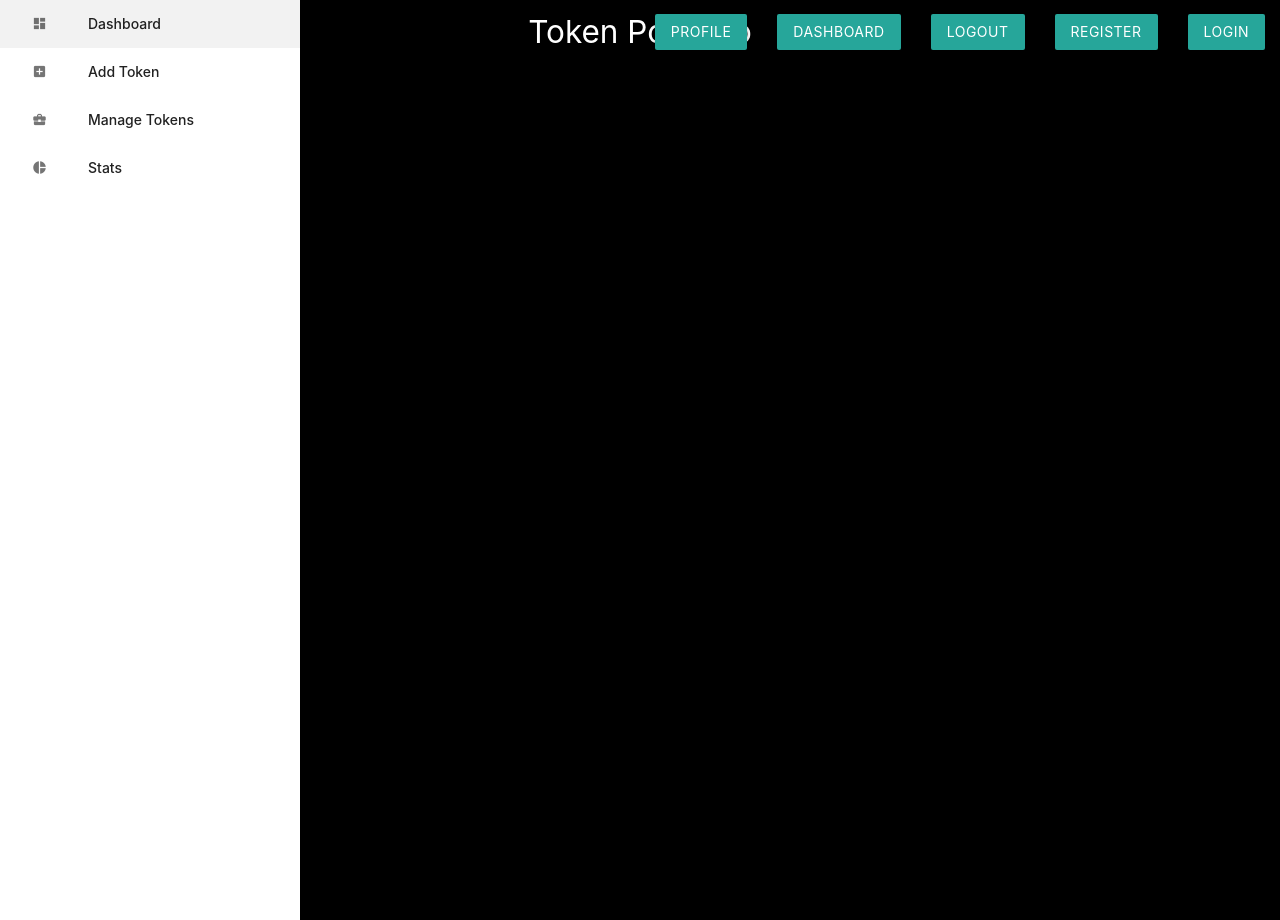
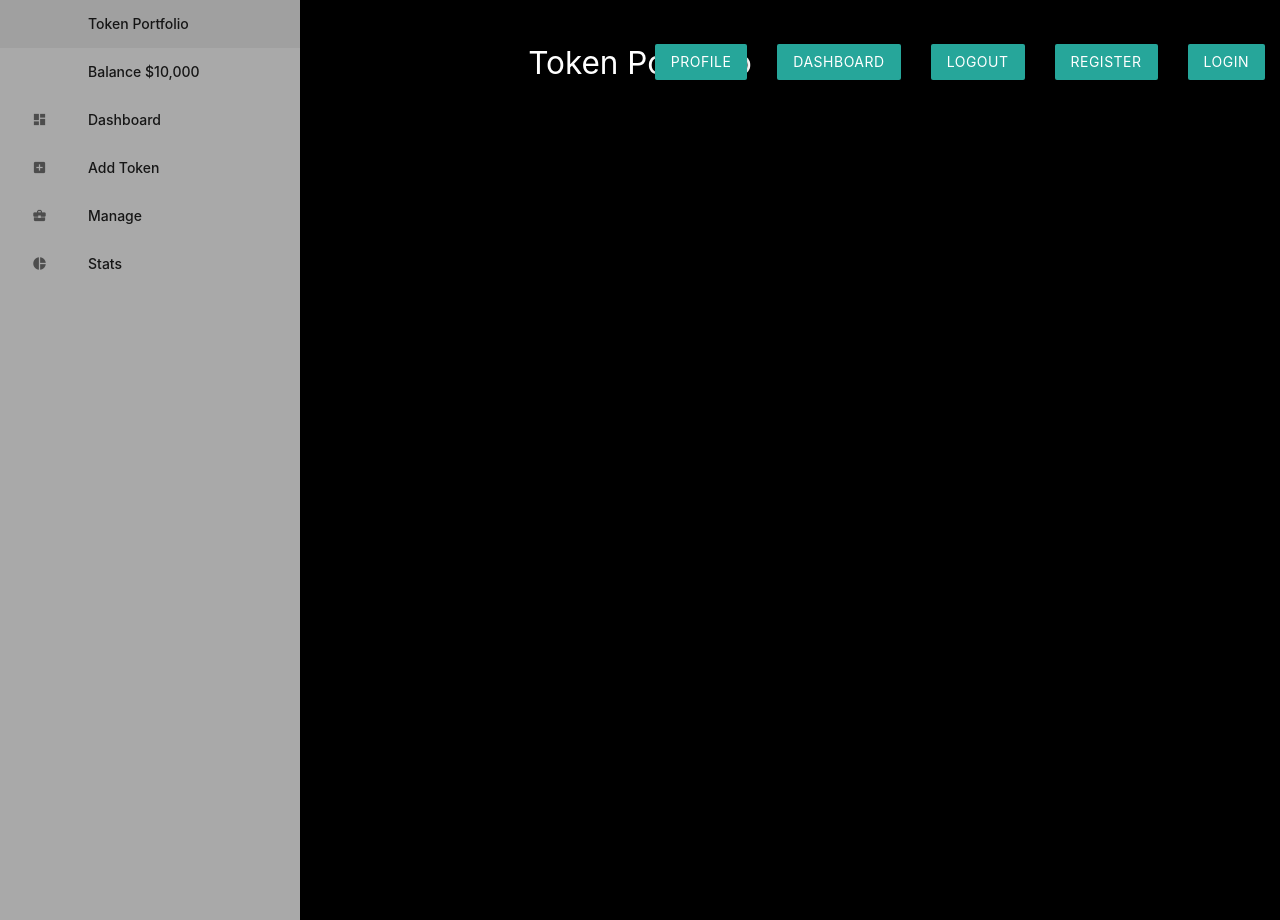
Before and after one commit to John-E5/ETH-Tokens-Tracker, a Flask app: page /add_token in a window 1280 px wide. Run offline with Flask 2, Linux system fonts and the light colour scheme.

Commit message:
Added styles for sidenav and fixed trigger

```diff
--- a/app/static/css/style.css
+++ b/app/static/css/style.css
@@ -3,7 +3,29 @@
     color: white;
 }
 
+.material-icons {
+    color: white;
+}
+
+
 nav {
     background-color: black;
     color: darkblue;
 }
+/*---------------------------------------------------------sidenav*/
+header, main, footer {
+    padding-left: 300px;
+}
+
+
+.sidenav {
+    color: white;
+    background-color: darkgrey;
+}
+
+
+@media only screen and (max-width : 992px) {
+    header, main, footer {
+        padding-left: 0;
+    }
+}
--- a/app/templates/base.html
+++ b/app/templates/base.html
@@ -8,8 +8,8 @@
     <link rel="stylesheet" href="{{ url_for('static', filename='css/style.css') }}">
 </head>
 <body>
+    {% include 'includes/_sidenav.html' %}
     {% include 'includes/_navbar.html' %}
-    {% include 'includes/_sidenav.html' %}
     {% block body %}
     {% endblock %}
 
--- a/app/templates/includes/_sidenav.html
+++ b/app/templates/includes/_sidenav.html
@@ -1,10 +1,9 @@
-<div>
 <ul id="slide-out" class="sidenav sidenav-fixed">
+    <li><a href="{{ url_for('dashboard') }}"><i class="sidenav-title center"></i>Token Portfolio</a></li>
+    <li><a href="{{ url_for('portfolio_stats') }}"><i class="center"></i>Balance $10,000</a></li>
     <li><a href="{{ url_for('dashboard') }}"><i class="material-icons tiny prefix">dashboard</i>Dashboard</a></li>
     <li><a href="{{ url_for('add_token') }}"><i class="material-icons tiny prefix">add_box</i>Add Token</a></li>
-        <li><a href="{{ url_for('manage_token') }}"><i class="material-icons tiny prefix">business_center</i>Manage Tokens</a></li>
+    <li><a href="{{ url_for('manage_token') }}"><i class="material-icons tiny prefix">business_center</i>Manage</a></li>
     <li><a href="{{ url_for('portfolio_stats') }}"><i class="material-icons tiny prefix">pie_chart</i>Stats</a></li>
 </ul>
 <a href="#" data-target="slide-out" class="sidenav-trigger"><i class="material-icons">menu</i></a>
-
-</div>
```
Lines whose indentation alone changed are shown as unchanged.
